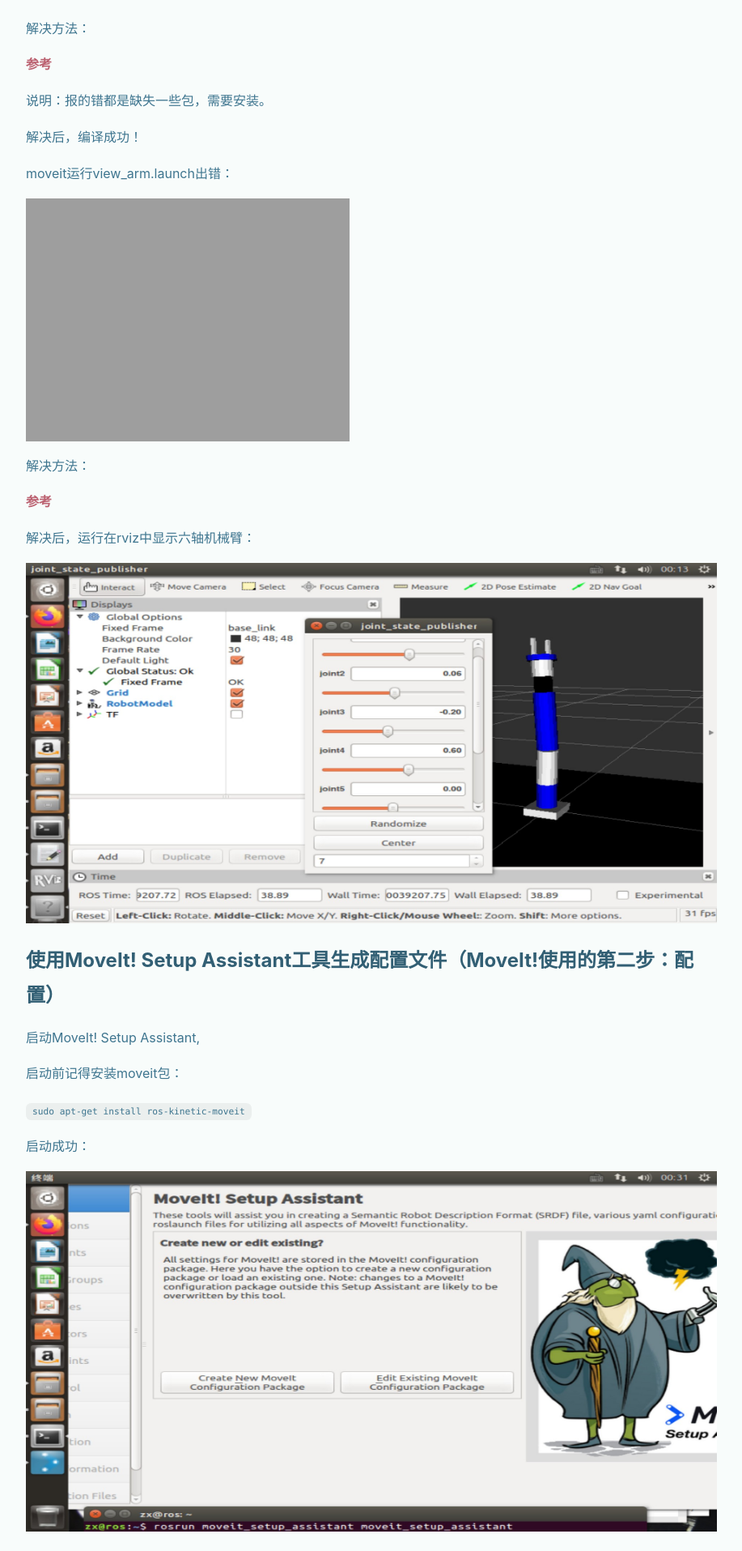
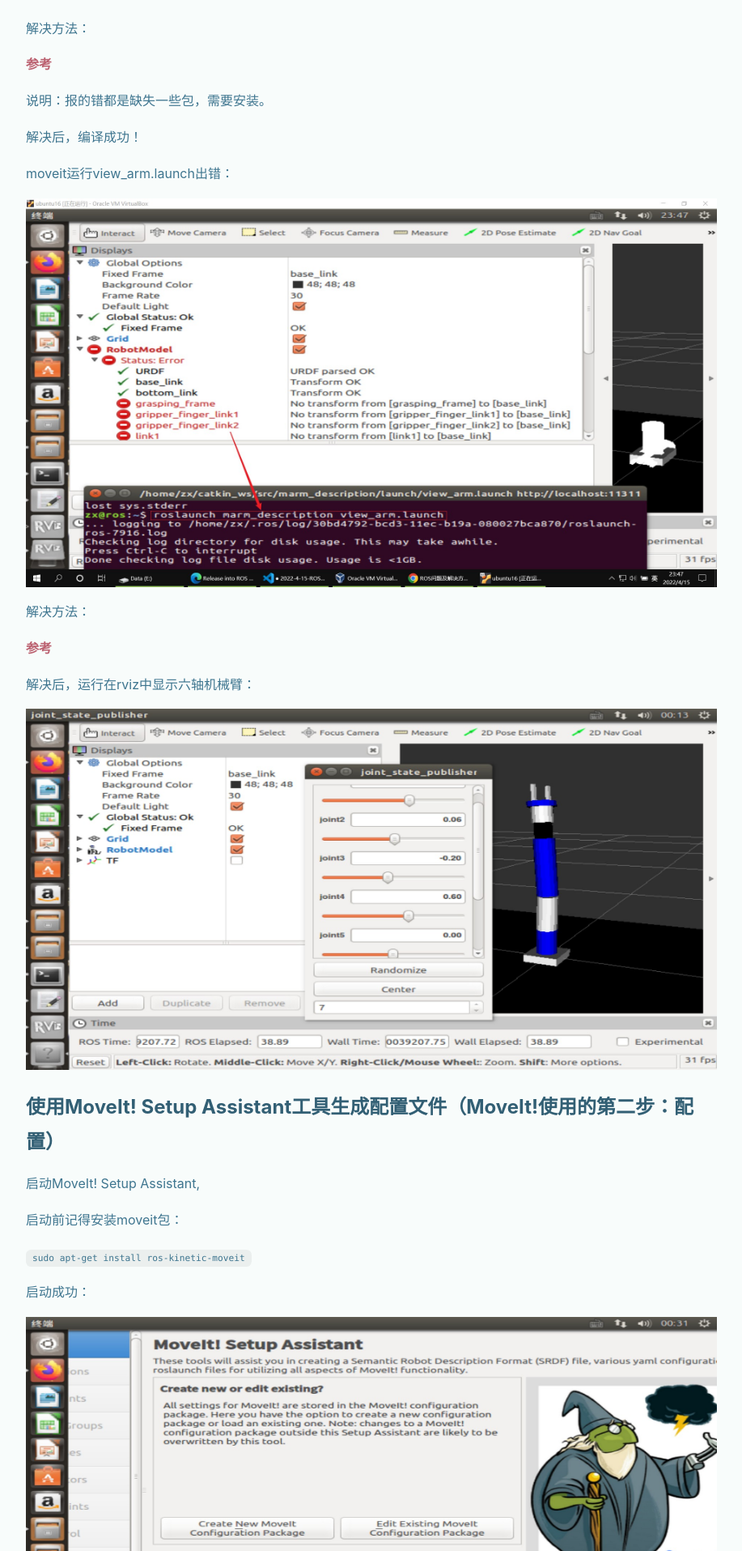
Before and after one commit to ZhangXingYES/ZhangXingYES.github.io, a Jekyll site: the page built from _posts/2022-4-15-ROS理论与实践.md, in a window 1280 px wide. Shown: the part 3273-5188 px from the top of the page at 81% size, without its empty margins (71-988 px from the left). Built offline with Jekyll 4.4.1, drawn with Linux system fonts in a browser that asks for light colours; nearby versions of some CDN libraries.

Commit message:
修改格式

```diff
--- a/_posts/2022-4-15-ROS理论与实践.md
+++ b/_posts/2022-4-15-ROS理论与实践.md
@@ -49,7 +49,7 @@
 
 moveit运行view_arm.launch出错：
 
-![moveit运行view_arm.launch]({{ site.url }}/assets/images/moveit运行view_arm.launch.jpg)
+![moveit运行view_arm.launch出错]({{ site.url }}/assets/images/moveit运行view_arm.launch出错.jpg)
 
 解决方法：
 
```
